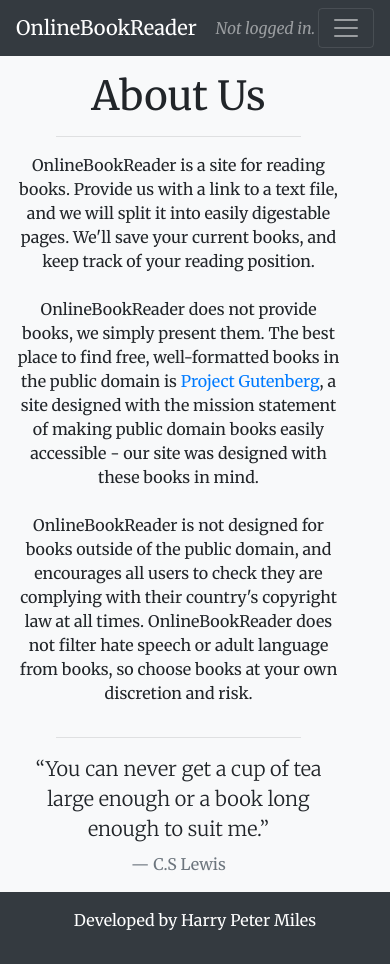
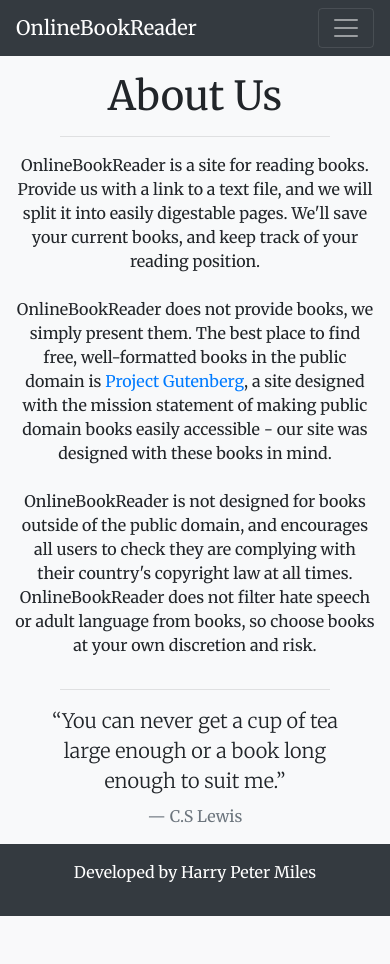
Before and after one commit to harrypmdev/online-book-reader, a Django app: page / in a window 390 px wide. After the commit the page ends 916 px from the top, so only its background shows below. Run offline with Django 5.2, Linux system fonts and the light colour scheme; some libraries are stand-ins or nearby versions.

Commit message:
fix: center about us page on small screens and keep navbar on one line

```diff
--- a/books/templates/books/about_us.html
+++ b/books/templates/books/about_us.html
@@ -6,7 +6,7 @@
             <div class="d-none d-lg-flex col-lg-5 align-items-center justify-content-center">
                 <img class="object-fit-contain img-fluid rounded mx-auto w-auto vh-75 m-4" src="{% static 'images/stacked_books.webp' %}" alt="A stack of books.">
             </div>
-            <article class="col pr-5 d-flex justify-content-center flex-column">
+            <article class="col pr-lg-5 d-flex justify-content-center flex-column">
                 <div>
                     <h1 class="text-center pt-3">About Us</h1>
                     <hr class="w-75">
--- a/templates/base.html
+++ b/templates/base.html
@@ -30,19 +30,19 @@
     <nav class="navbar navbar-expand-lg navbar-dark bg-dark py-2 px-3">
         <!-- Site Header -->
         <a class="navbar-brand" href="{% url 'about_us' %}">OnlineBookReader</a>
-        <span class="navbar-text font-italic d-inline d-lg-none">
-            {% if user.is_authenticated %}
-                Logged in as {{ user }}.
-            {% else %}
-                Not logged in.
-            {% endif %}
-        </span>
         <!-- Burger For Mobile Users -->
         <button class="navbar-toggler" type="button" data-toggle="collapse" data-target="#navbarNavAltMarkup" aria-controls="navbarNavAltMarkup" aria-expanded="false" aria-label="Toggle navigation">
             <span class="navbar-toggler-icon"></span>
         </button>
         <!-- Navbar links -->
         <div class="collapse navbar-collapse" id="navbarNavAltMarkup">
+            <span class="navbar-text font-italic d-inline d-lg-none text-info">
+                {% if user.is_authenticated %}
+                    Logged in as {{ user }}.
+                {% else %}
+                    Not logged in.
+                {% endif %}
+            </span>
             <div class="navbar-nav">
                 <a class="nav-item nav-link {% if request.path == home_url %}active{% endif %}" href="{% url 'home' %}">Home <span class="sr-only">(current)</span></a>
                 <a class="nav-item nav-link {% if request.path == about_us_url %}active{% endif %}" href="{% url 'about_us' %}">About Us <span class="sr-only">(current)</span></a>
```
